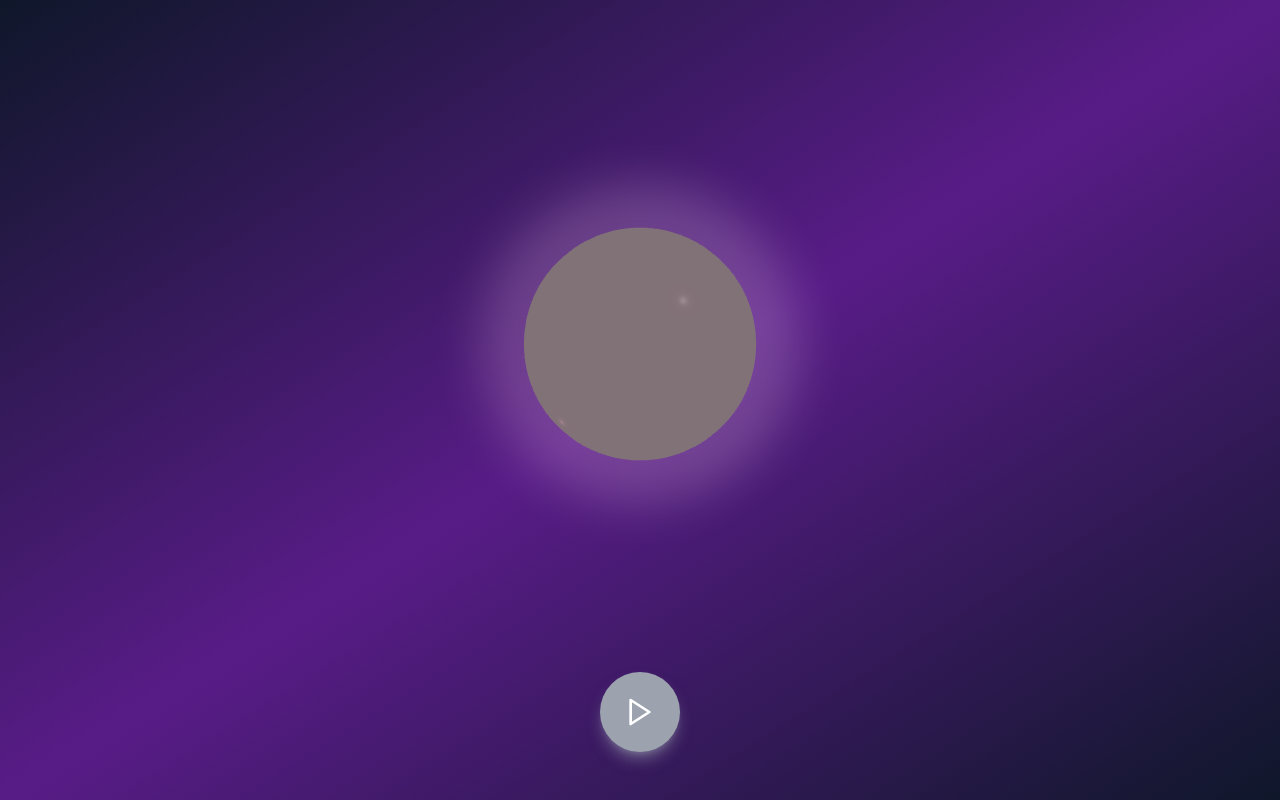
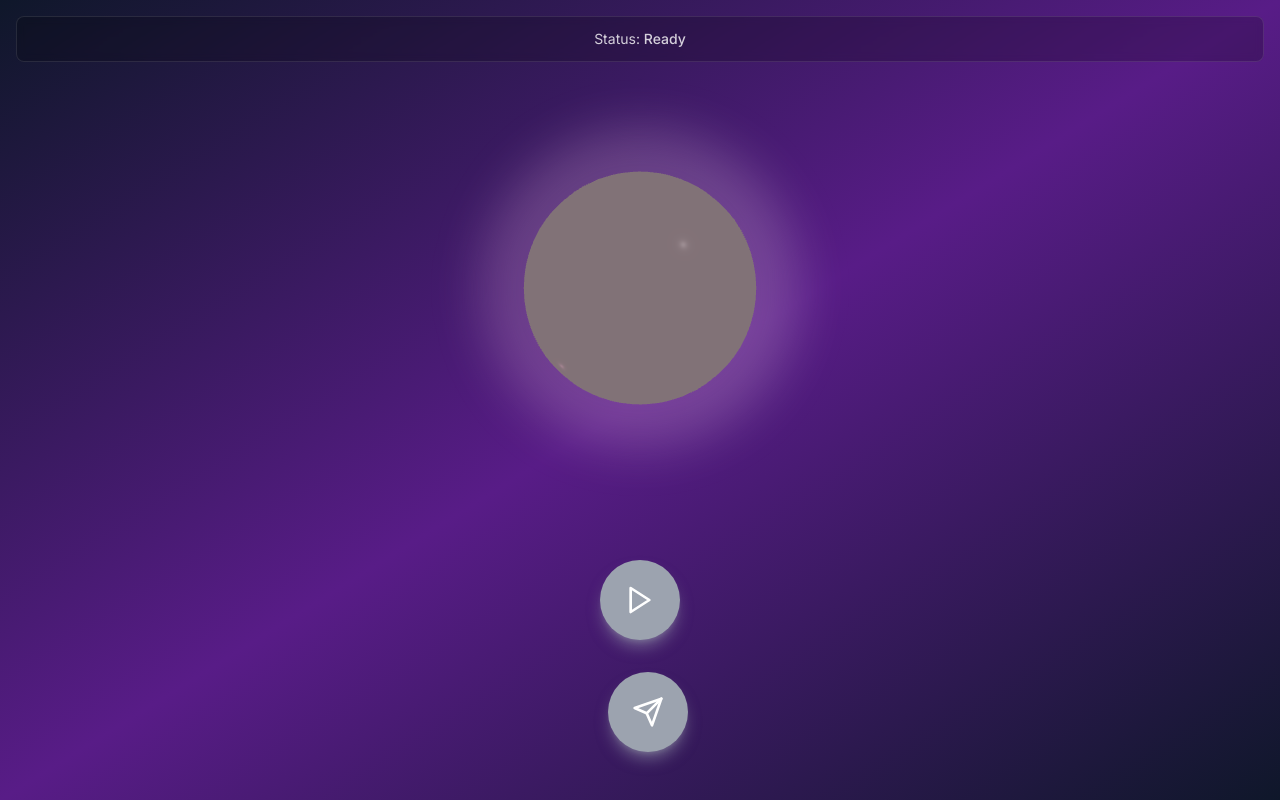
Before and after one commit to cypher-eth/AIR-agent, a Next.js app: page / in a window 1280 px wide. Built offline with nearby package versions, Linux system fonts and the light colour scheme.

Commit message:
n8n test

```diff
--- a/app/api/ai/voice/route.ts
+++ b/app/api/ai/voice/route.ts
@@ -4,9 +4,9 @@ export async function POST(request: NextRequest) {
   try {
     const { transcript, audioBlob } = await request.json();
 
-    if (!transcript || typeof transcript !== 'string') {
+    if ((!transcript || typeof transcript !== 'string') && !audioBlob) {
       return NextResponse.json(
-        { error: 'Transcript is required' },
+        { error: 'Transcript or audioBlob is required' },
         { status: 400 }
       );
     }
--- a/app/page.tsx
+++ b/app/page.tsx
@@ -1,10 +1,9 @@
 'use client';
 
 import { useState } from 'react';
-import { Sphere } from '@/components/Sphere';
-import { VoiceButton } from '@/components/VoiceButton';
+import dynamic from 'next/dynamic';
 import { playTextToSpeech } from '@/lib/audio';
-import { Play, Square } from 'lucide-react';
+import { Play, Square, Send } from 'lucide-react';
 
 export type ResponseType = 'info' | 'quiz' | 'correct';
 
@@ -14,18 +13,107 @@ export interface AIResponse {
   responseType: ResponseType;
 }
 
+// Dynamically import Sphere with SSR disabled
+const Sphere = dynamic(() => import('@/components/Sphere').then(mod => mod.Sphere), { ssr: false });
+
 export default function Home() {
   const [isListening, setIsListening] = useState(false);
   const [isHolding, setIsHolding] = useState(false);
   const [isSpeaking, setIsSpeaking] = useState(false);
   const [currentResponse, setCurrentResponse] = useState<string>('');
+  const [aiDebug, setAiDebug] = useState<any>(null);
   const [audioAmplitude, setAudioAmplitude] = useState(0);
   const [recordingUrl, setRecordingUrl] = useState<string | null>(null);
   const [isPlaying, setIsPlaying] = useState(false);
+  const [isSendingToAI, setIsSendingToAI] = useState(false);
+  const [status, setStatus] = useState<string>('Ready');
+
+  const sendAudioToAI = async () => {
+    if (!recordingUrl) return;
+
+    setIsSendingToAI(true);
+    setStatus('Sending audio to AI...');
+    try {
+      // Convert the blob URL back to a blob
+      const response = await fetch(recordingUrl);
+      const audioBlob = await response.blob();
+
+      // Convert to base64
+      const arrayBuffer = await audioBlob.arrayBuffer();
+      const uint8Array = new Uint8Array(arrayBuffer);
+      const binaryString = Array.from(uint8Array, byte => String.fromCharCode(byte)).join('');
+      const audioBlobBase64 = btoa(binaryString);
+
+      console.log('Sending audio to n8n workflow...');
+      setStatus('Processing with AI...');
+
+      const aiResponse = await fetch('/api/ai/voice', {
+        method: 'POST',
+        headers: {
+          'Content-Type': 'application/json',
+        },
+        body: JSON.stringify({
+          transcript: '', // Empty transcript since we're sending audio only
+          audioBlob: audioBlobBase64
+        }),
+      });
+
+      if (!aiResponse.ok) {
+        throw new Error('Failed to get AI response');
+      }
+
+      const result: AIResponse = await aiResponse.json();
+      console.log('AI Response:', result);
+      setCurrentResponse(result.responseText);
+      setAiDebug(result);
+      setStatus('Playing AI response...');
+
+      // Play audio response
+      if (result.responseAudioUrl) {
+        const audio = new Audio(result.responseAudioUrl);
+        setIsSpeaking(true);
+
+        const analyseAudio = () => {
+          setAudioAmplitude(Math.random() * 0.5 + 0.3);
+        };
+
+        const intervalId = setInterval(analyseAudio, 100);
+
+        audio.onended = () => {
+          setIsSpeaking(false);
+          setAudioAmplitude(0);
+          clearInterval(intervalId);
+          setStatus('Ready');
+        };
+
+        await audio.play();
+      } else {
+        setIsSpeaking(true);
+        await playTextToSpeech(result.responseText, (amplitude) => {
+          setAudioAmplitude(amplitude);
+        });
+        setIsSpeaking(false);
+        setAudioAmplitude(0);
+        setStatus('Ready');
+      }
+
+      if (result.responseType === 'correct') {
+        alert('🎉 Congratulations! You answered correctly!');
+      }
+    } catch (error) {
+      console.error('Error sending audio to AI:', error);
+      setCurrentResponse('Sorry, I encountered an error processing your audio. Please try again.');
+      setStatus('Error occurred');
+    } finally {
+      setIsSendingToAI(false);
+    }
+  };
 
   const handleVoiceInput = async (transcript: string, audioBlob?: Blob) => {
     console.log('Received voice input:', transcript);
     console.log('Audio blob received:', audioBlob ? `Size: ${audioBlob.size}, Type: ${audioBlob.type}` : 'No audio blob');
+    setStatus('Processing voice input...');
+
     // If audioBlob is present, create a URL for playback
     if (audioBlob) {
       console.log('Creating recording URL from audio blob...');
@@ -40,11 +128,13 @@ export default function Home() {
     // Only proceed with AI processing if there's a transcript
     if (!transcript.trim()) {
       console.log('Empty transcript, skipping AI processing');
+      setStatus('Ready');
       return;
     }
 
     try {
       console.log('Sending to API...');
+      setStatus('Sending to AI...');
 
       // Convert audio blob to base64 if available
       let audioBlobBase64 = null;
@@ -74,6 +164,8 @@ export default function Home() {
       const aiResponse: AIResponse = await response.json();
       console.log('AI Response:', aiResponse);
       setCurrentResponse(aiResponse.responseText);
+      setAiDebug(aiResponse);
+      setStatus('Playing AI response...');
 
       // Play audio response
       if (aiResponse.responseAudioUrl) {
@@ -92,6 +184,7 @@ export default function Home() {
           setIsSpeaking(false);
           setAudioAmplitude(0);
           clearInterval(intervalId);
+          setStatus('Ready');
         };
 
         await audio.play();
@@ -104,6 +197,7 @@ export default function Home() {
         });
         setIsSpeaking(false);
         setAudioAmplitude(0);
+        setStatus('Ready');
       }
 
       // Show congratulations message if answer is correct
@@ -113,6 +207,7 @@ export default function Home() {
     } catch (error) {
       console.error('Error processing voice input:', error);
       setCurrentResponse('Sorry, I encountered an error. Please try again.');
+      setStatus('Error occurred');
 
       // Play error message
       setIsSpeaking(true);
@@ -123,6 +218,15 @@ export default function Home() {
 
   return (
     <main className="min-h-screen flex flex-col items-center justify-center p-4">
+      {/* Status Display */}
+      <div className="absolute top-4 left-4 right-4">
+        <div className="bg-black/20 backdrop-blur-sm rounded-lg p-3 border border-white/10">
+          <p className="text-center text-sm text-white/80">
+            Status: <span className="font-medium">{status}</span>
+          </p>
+        </div>
+      </div>
+
       {/* AI Avatar Sphere */}
       <div className="flex-1 flex items-center justify-center">
         <Sphere
@@ -138,6 +242,11 @@ export default function Home() {
             <p className="text-center text-lg leading-relaxed">
               {currentResponse}
             </p>
+            {aiDebug && (
+              <pre className="mt-4 text-xs text-left text-gray-400 whitespace-pre-wrap break-all">
+                {JSON.stringify(aiDebug, null, 2)}
+              </pre>
+            )}
           </div>
         </div>
       )}
@@ -178,6 +287,34 @@ export default function Home() {
         )}
       </button>
 
+      {/* Send to AI Button */}
+      <button
+        className={`
+          relative w-20 h-20 rounded-full font-medium text-white ml-4
+          transition-all duration-200 transform
+          ${!recordingUrl
+            ? 'bg-gray-400 cursor-not-allowed shadow-lg shadow-gray-400/50'
+            : isSendingToAI
+              ? 'bg-blue-500 scale-110 shadow-lg shadow-blue-500/50'
+              : 'bg-blue-600 hover:bg-blue-700 shadow-lg shadow-blue-600/50'
+          }
+          cursor-pointer
+          active:scale-95
+          mb-8
+        `}
+        onClick={sendAudioToAI}
+        disabled={isSendingToAI || !recordingUrl}
+      >
+        {isSendingToAI ? (
+          <div className="w-8 h-8 mx-auto border-2 border-white border-t-transparent rounded-full animate-spin" />
+        ) : (
+          <Send className="w-8 h-8 mx-auto" />
+        )}
+        {(isSendingToAI || !recordingUrl) && (
+          <div className="absolute inset-0 rounded-full bg-blue-500 animate-ping opacity-20" />
+        )}
+      </button>
+
       {/* Play button and other controls will be added here after moving record logic to Sphere */}
     </main>
   );
```
Also changed, not shown: components/Sphere.tsx (+10 -0 lines), 1 other file (tests, documents, lock files or other folders). Lines whose indentation alone changed are shown as unchanged.
